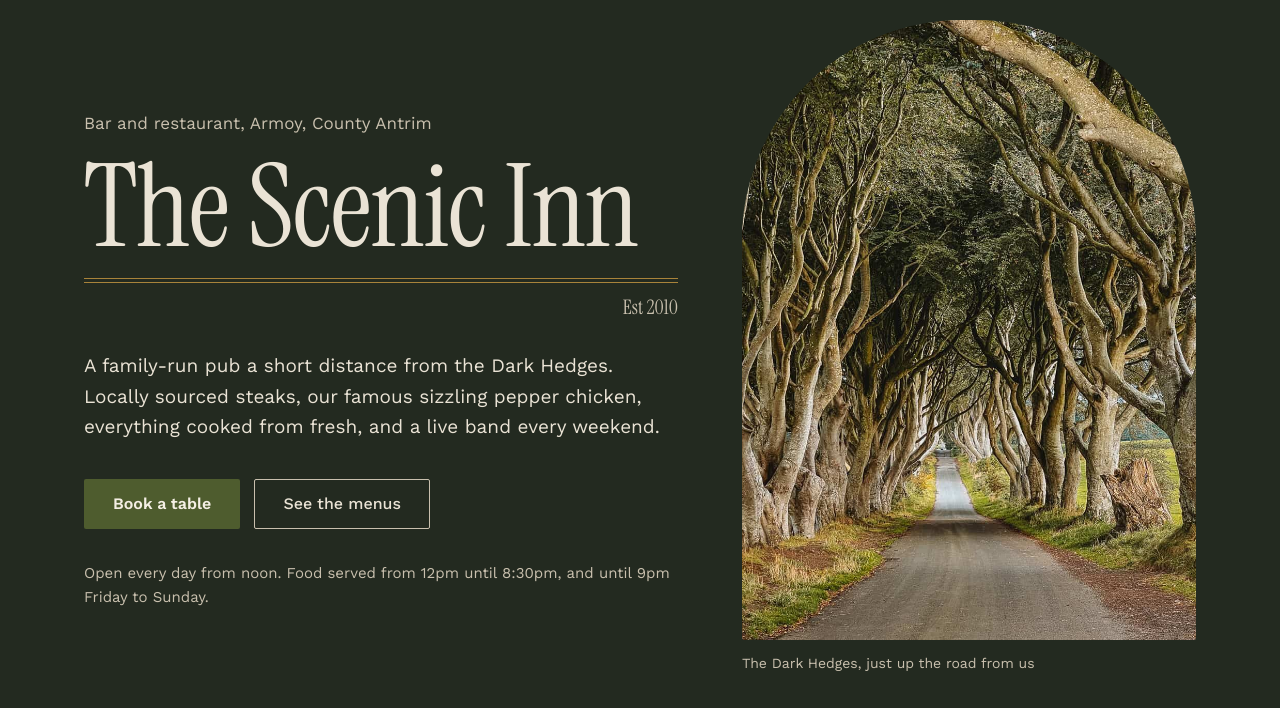
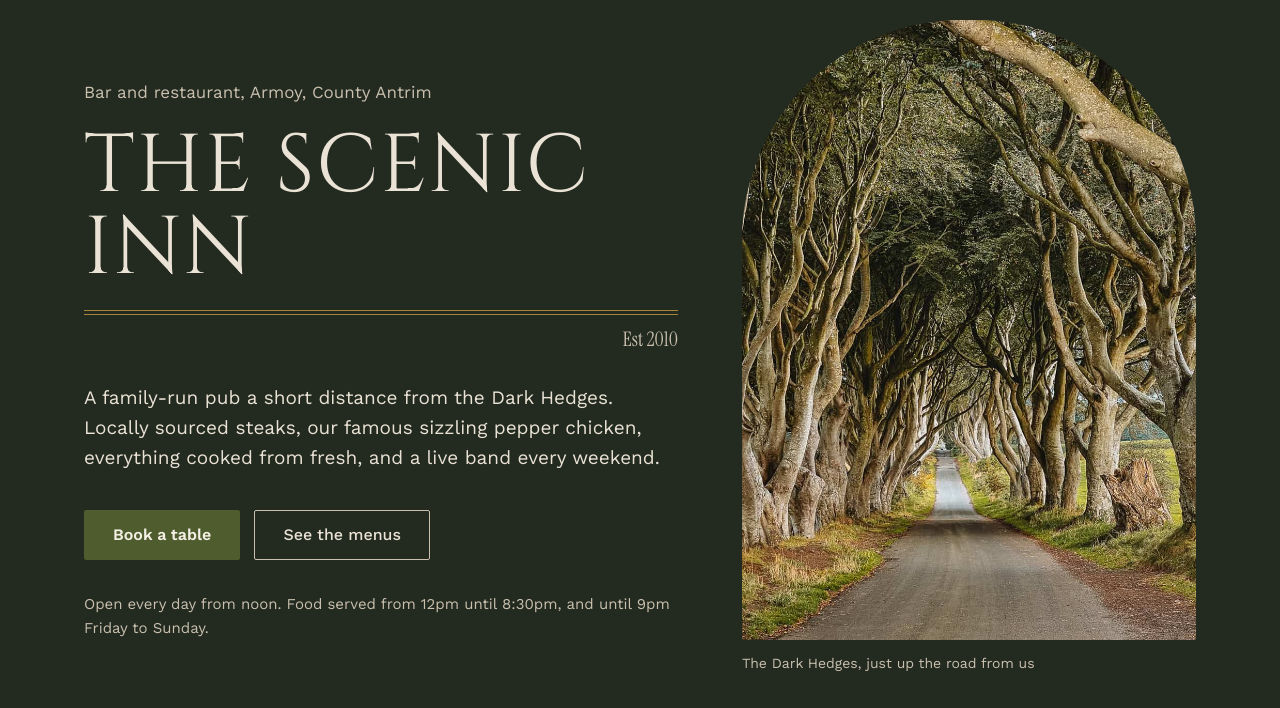
Before and after one commit to joshuatmcauley/scenic-inn, a plain HTML site: page index.html in a window 1280 px wide. Shown: the part 92-800 px from the top of the page. Drawn offline with nearby package versions, Linux system fonts and the light colour scheme.

Commit message:
Add files via upload

```diff
--- a/index.html
+++ b/index.html
@@ -8,7 +8,7 @@
 <link rel="icon" href="mark.png">
 <link rel="preconnect" href="https://fonts.googleapis.com">
 <link rel="preconnect" href="https://fonts.gstatic.com" crossorigin>
-<link href="https://fonts.googleapis.com/css2?family=Instrument+Serif:ital@0;1&family=Work+Sans:wght@400;500;600&display=swap" rel="stylesheet">
+<link href="https://fonts.googleapis.com/css2?family=Cinzel:wght@400;500&family=Instrument+Serif:ital@0;1&family=Work+Sans:wght@400;500;600&display=swap" rel="stylesheet">
 <link rel="stylesheet" href="styles.css">
 </head>
 <body>
@@ -34,7 +34,7 @@
   <div class="wrap">
     <div class="hero-text">
       <p class="muted" style="margin-bottom:20px">Bar and restaurant, Armoy, County Antrim</p>
-      <h1>The Scenic Inn</h1>
+      <h1 class="logo-type">The Scenic Inn</h1>
       <div class="double-rule"></div>
       <p class="est">Est 2010</p>
       <p class="lede">A family-run pub a short distance from the Dark Hedges. Locally sourced steaks, our famous sizzling pepper chicken, everything cooked from fresh, and a live band every weekend.</p>
--- a/styles.css
+++ b/styles.css
@@ -432,3 +432,6 @@ html.is-loading { overflow: hidden; }
 .paypal-btn:hover { background: #F2BA36; }
 .pp-pay { color: #003087; } .pp-pal { color: #009CDE; }
 .deposit-msg { margin-top: 12px; font-size: 15px; }
+
+/* Hero title in the logo's lettering (Cinzel is the closest web font to the logo's Trajan-style caps) */
+.hero h1.logo-type { font-family: 'Cinzel', 'Trajan Pro', Georgia, serif; font-weight: 400; text-transform: uppercase; font-size: clamp(44px, 6.4vw, 100px); line-height: 1; letter-spacing: 0.02em; }
```
